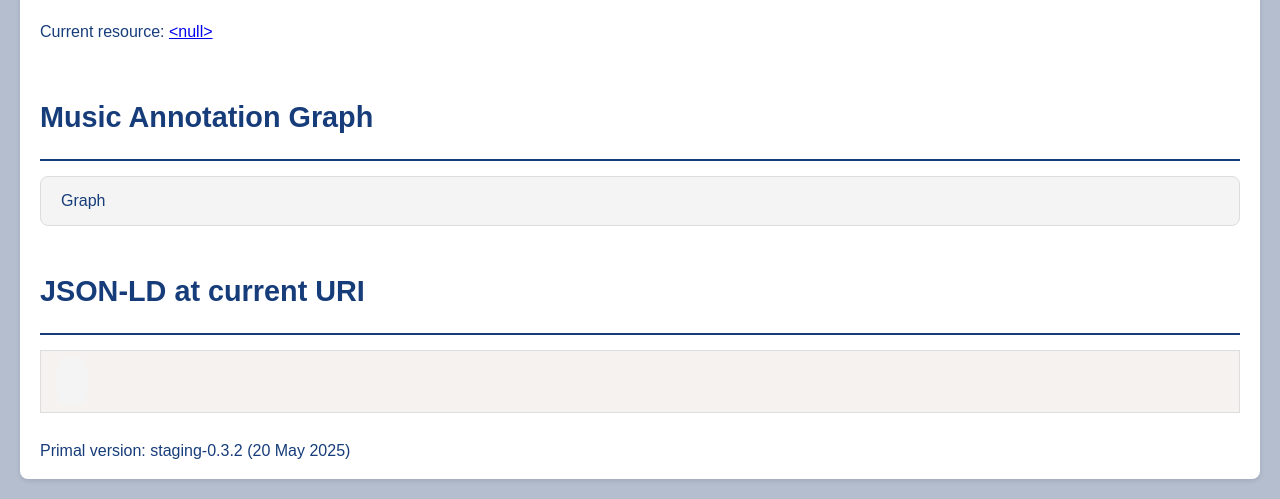
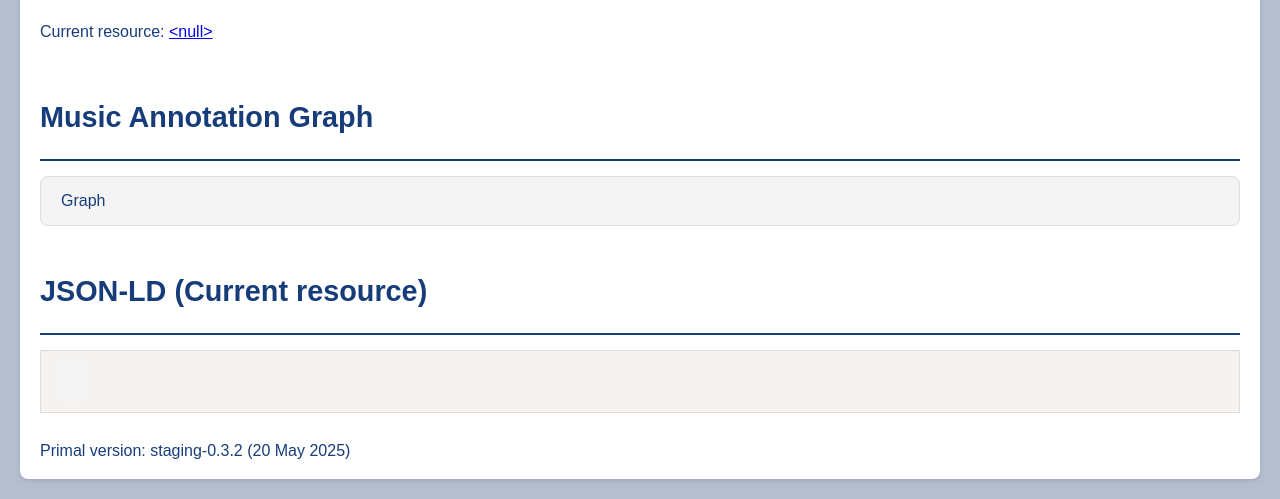
Before and after one commit to iwk-digital/primal, a plain HTML site: page index.html in a window 1280 px wide. Shown: the part 672-1171 px from the top of the page. Drawn offline with nearby package versions, Linux system fonts and the light colour scheme; a script that the page names is missing.

Commit message:
Improve title of JSON-LD display

```diff
--- a/index.html
+++ b/index.html
@@ -88,7 +88,7 @@
       </section>
       <a id="a-json-display"></a>
       <section id="h-json-display">
-        <h2>JSON-LD at current URI</h2>
+        <h2>JSON-LD (Current resource)</h2>
         <pre><code id="json-display" class="language-json"></code></pre>
       </section>
       <!-- <a id="a-annotation-tools"></a>
```
